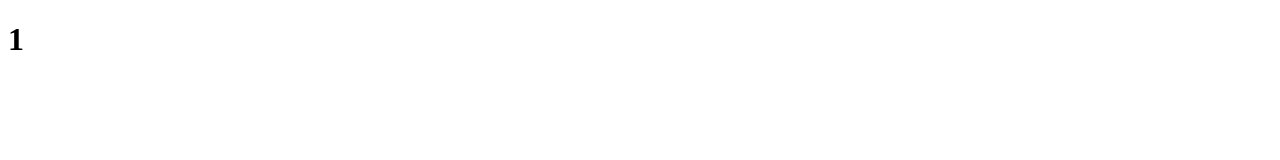
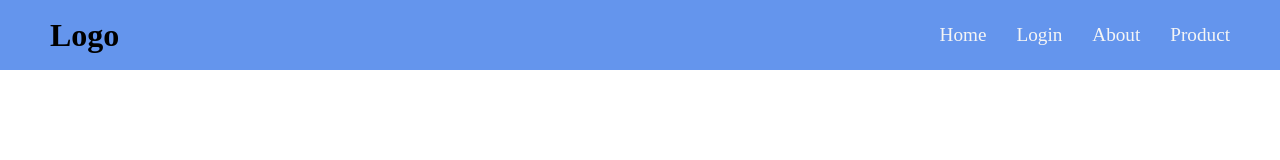
Before and after one commit to syd-mstfa/navbar, a plain HTML site: page index.html in a window 1280 px wide. Drawn offline with Linux system fonts and the light colour scheme.

Commit message:
styling navbar

```diff
--- a/index.html
+++ b/index.html
@@ -3,9 +3,20 @@
 <head>
     <meta charset="UTF-8">
     <meta name="viewport" content="width=device-width, initial-scale=1.0">
+    <link rel="stylesheet" href="css/style.css">
     <title>Document</title>
 </head>
 <body>
-<h1>1</h1>
+<header>
+    <nav>
+        <h1>Logo</h1>
+        <ul>
+            <li><a href="#">Home</a></li>
+            <li><a href="#">Login</a></li>
+            <li><a href="#">About</a></li>
+            <li><a href="#">Product</a></li>
+        </ul>
+    </nav>
+</header>
 </body>
 </html>
--- /dev/null
+++ b/scss/_headers.scss
@@ -0,0 +1,21 @@
+header nav{
+    display: flex;
+    align-items:center;
+    justify-content: space-between;
+    height: 70px;
+    background-color: cornflowerblue;
+    padding: 0px 50px;
+}
+header nav ul{
+    display: flex;
+    gap: 30px;
+
+
+}
+header nav ul li a{
+    color: whitesmoke;
+    font-size: 1.2em;
+}
+header nav h1{
+    font-size: 2em;
+}
--- /dev/null
+++ b/scss/_normaliztion.scss
@@ -0,0 +1,11 @@
+*{
+    padding: 0%;
+    margin: 0%;
+    box-sizing: border-box;
+}
+ul{
+    list-style: none;
+}
+a{
+    text-decoration: none;
+}
--- a/scss/style.scss
+++ b/scss/style.scss
@@ -0,0 +1 @@
+@import 'normaliztion','headers';
```
Also changed, not shown: css/min/style.min.css, css/style.css, 2 other files.
